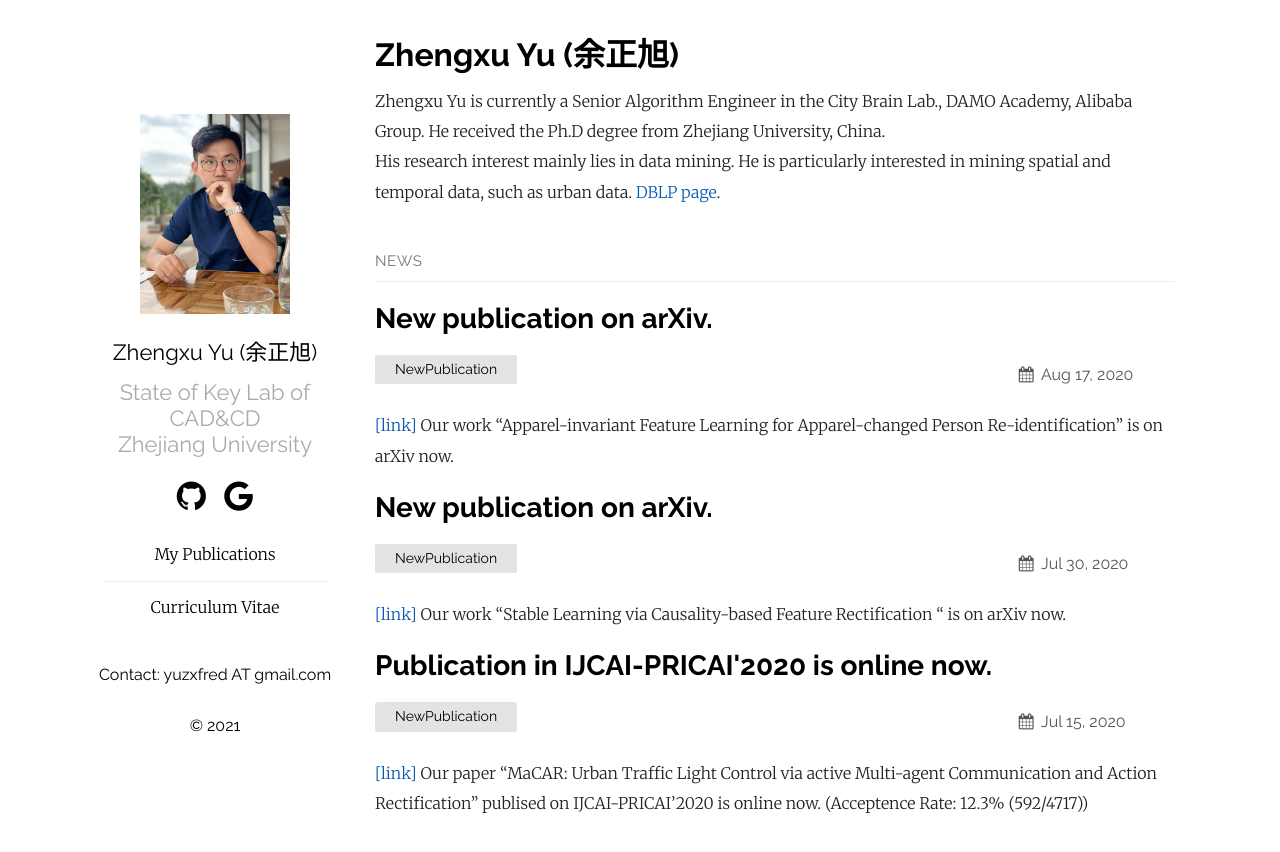
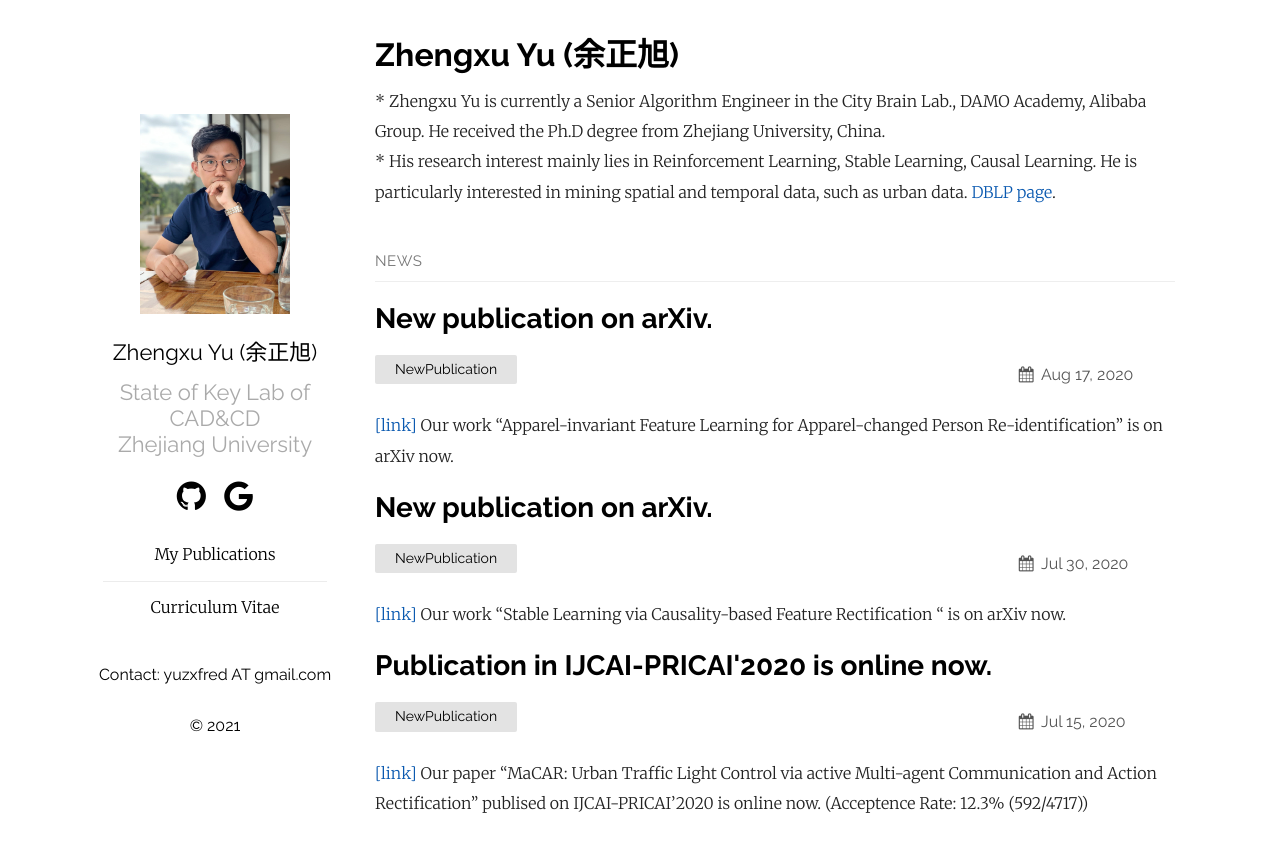
Before and after one commit to zhengxuyu/zhengxuyu.github.io, a Jekyll site: the page built from index.md, in a window 1280 px wide. Shown: the top 852 px of the page. Built offline with Jekyll 4.4.1, drawn with Linux system fonts in a browser that asks for light colours.

Commit message:
update 21-12-31

```diff
--- a/_layouts/home.html
+++ b/_layouts/home.html
@@ -13,9 +13,9 @@ layout: default
         <h1 id="AboutMe">Zhengxu Yu (余正旭)</h1>
     </li>
     <div class="post">
-        <p>Zhengxu Yu is currently a Senior Algorithm Engineer in the City Brain Lab., DAMO Academy, Alibaba Group.
+        <p>* Zhengxu Yu is currently a Senior Algorithm Engineer in the City Brain Lab., DAMO Academy, Alibaba Group.
             He received the Ph.D degree from Zhejiang University, China.
-             <br>His research interest mainly lies in data mining. He is particularly interested in mining spatial and temporal data, such as urban data. <a href="https://dblp.org/pid/246/3155">DBLP page</a>.<br>
+             <br>* His research interest mainly lies in Reinforcement Learning, Stable Learning, Causal Learning. He is particularly interested in mining spatial and temporal data, such as urban data. <a href="https://dblp.org/pid/246/3155">DBLP page</a>.<br>
         </p>
     </div>
 </ul>
```
